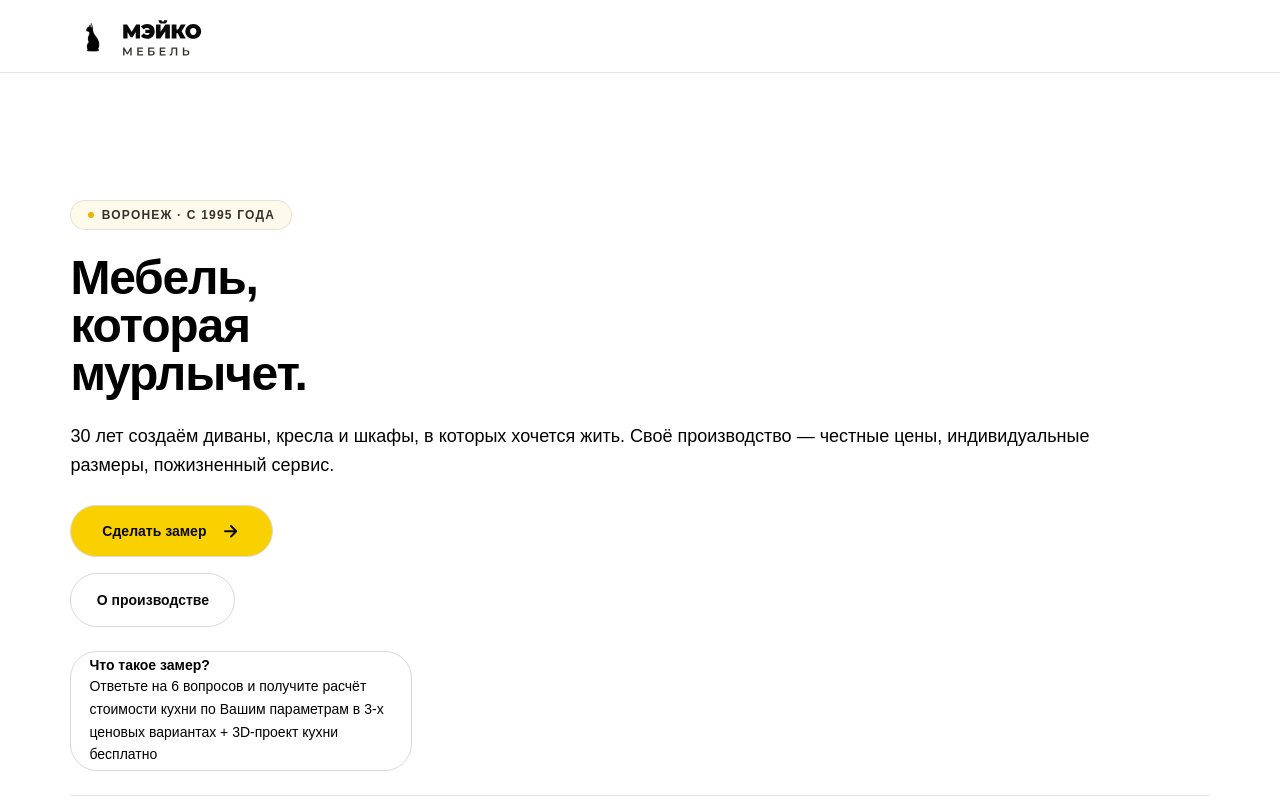
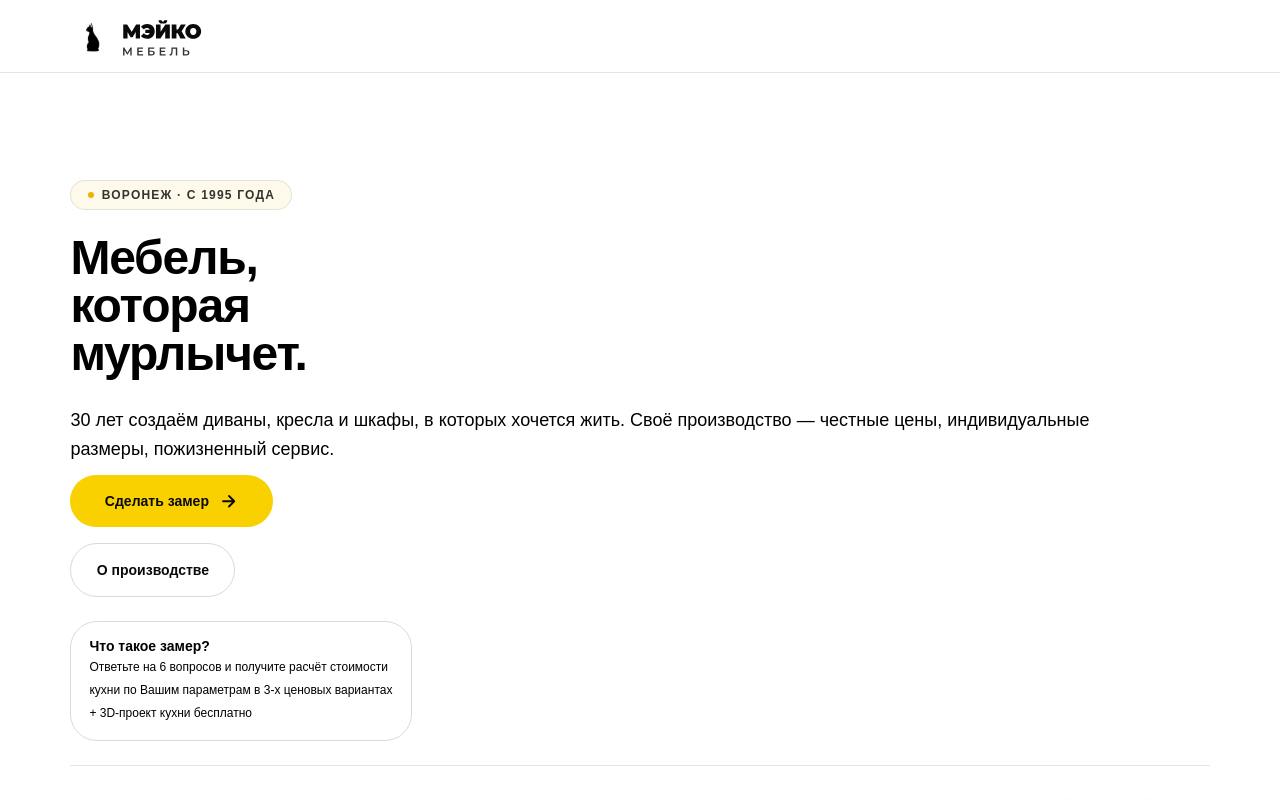
Before and after one commit to saidanyx/landing-for-furniture-company, a Nuxt app: page / in a window 1280 px wide. Shown: the top 800 px of the page. Built offline with nearby package versions, Linux system fonts and the light colour scheme.

Commit message:
perfect pixel header

```diff
--- a/app/app.vue
+++ b/app/app.vue
@@ -1,7 +1,7 @@
 <template>
   <main class="flex flex-col align-middle w-[89vw] ml-auto mr-auto gap-20">
     <SectionsNavbar/>
-    <SectionsHeader class="pt-[200px]" />
+    <SectionsHeader class="pt-[180px]" />
     <SectionsMerquee />
     <SectionsFurniture />
     <SectionsAdvantages />
--- a/app/components/sections/Header.vue
+++ b/app/components/sections/Header.vue
@@ -4,15 +4,19 @@
             <div class="h-[6px] w-[6px] bg-yellow-500 rounded-full"></div>
             <p class="text-label-xs-semibold-wide text-dark-grey">Воронеж · с 1995 года</p>
         </div>
-        <h1 class="text-heading-4xl">Мебель,<br>которая<br>мурлычет.</h1>
-        <p class="text-body-lg w-[85vw]">30 лет создаём диваны, кресла и шкафы, в которых хочется жить. Своё производство — честные цены, индивидуальные размеры, пожизненный сервис.</p>
-        <div class="flex flex-col gap-[16px]">
-            <button class="flex justify-center items-center gap-4 text-body-sm-bold border-1 border-[#DAD9D6] rounded-[33px] text-black w-[203px] h-[52px] bg-yellow">Сделать замер <img src="~/assets/images/arrow_button.svg" alt=""></button>
-            <button class="text-body-sm-semibold border-1 border-[#DAD9D6] rounded-[33px] text-black w-[165px] h-[54px]">О производстве</button>
+        <div class="flex flex-col gap-[10px]">
+            <div class="flex flex-col gap-[28px]">
+                <h1 class="text-heading-4xl">Мебель,<br>которая<br>мурлычет.</h1>
+                <p class="text-body-lg w-[85vw]">30 лет создаём диваны, кресла и шкафы, в которых хочется жить. Своё производство — честные цены, индивидуальные размеры, пожизненный сервис.</p>
+            </div>
+            <div class="flex flex-col gap-[16px]">
+                <button class="flex justify-center items-center gap-[11px] text-body-sm-bold rounded-[33px] text-black w-[203px] h-[52px] bg-yellow">Сделать замер <img src="~/assets/images/arrow_button.svg" alt=""></button>
+                <button class="text-body-sm-semibold border-[1px] border-[#DAD9D6] rounded-[33px] text-black w-[165px] h-[54px]">О производстве</button>
+            </div>
         </div>
-        <div class="border-1 border-[#DAD9D6] rounded-[27px] w-[342px] h-[120px] flex flex-col justify-center box-border p-[18px]">
+        <div class="border-[1px] border-black/15 rounded-[27px] w-[342px] h-[120px] flex flex-col justify-center box-border p-[18px]">
             <p class="text-body-sm-bold">Что такое замер?</p>
-            <p class="text-body-sm-relaxed">Ответьте на 6 вопросов и получите расчёт стоимости кухни по Вашим параметрам в 3-х ценовых вариантах + 3D-проект кухни бесплатно</p>
+            <p class="text-body-xs-relaxed">Ответьте на 6 вопросов и получите расчёт стоимости кухни по Вашим параметрам в 3-х ценовых вариантах + 3D-проект кухни бесплатно</p>
         </div>
         <div class="flex flex-col gap-[38px]">
             <hr class="h-px w-full border-0 bg-grey"/>
```
